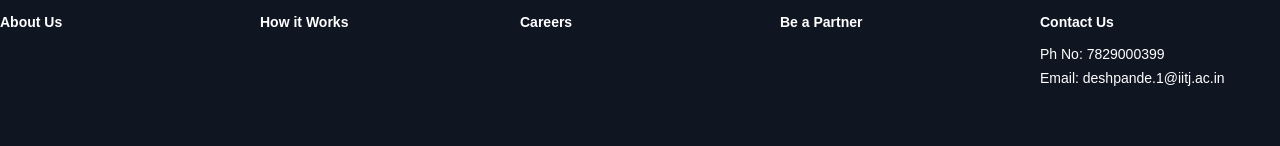
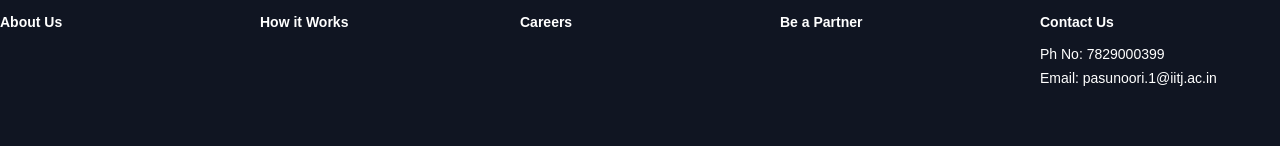
Before and after one commit to Shruthin143/buff, a React (Create React App) app: page / in a window 1280 px wide. Shown: the part 3364-3510 px from the top of the page. Built offline with nearby package versions, Linux system fonts and the light colour scheme.

Commit message:
Update index.js

```diff
--- a/src/components/Footer/index.js
+++ b/src/components/Footer/index.js
@@ -48,7 +48,7 @@ const Footer = () => {
             <FooterLinkItems>
               <FooterLinkTitle>Contact Us</FooterLinkTitle>
               <FooterLink>Ph No: 7829000399</FooterLink>
-              <FooterLink>Email: deshpande.1@iitj.ac.in</FooterLink>
+              <FooterLink>Email: pasunoori.1@iitj.ac.in</FooterLink>
             </FooterLinkItems>
           </FooterLinksWrapper>
         </FooterLinksContainer>
```
